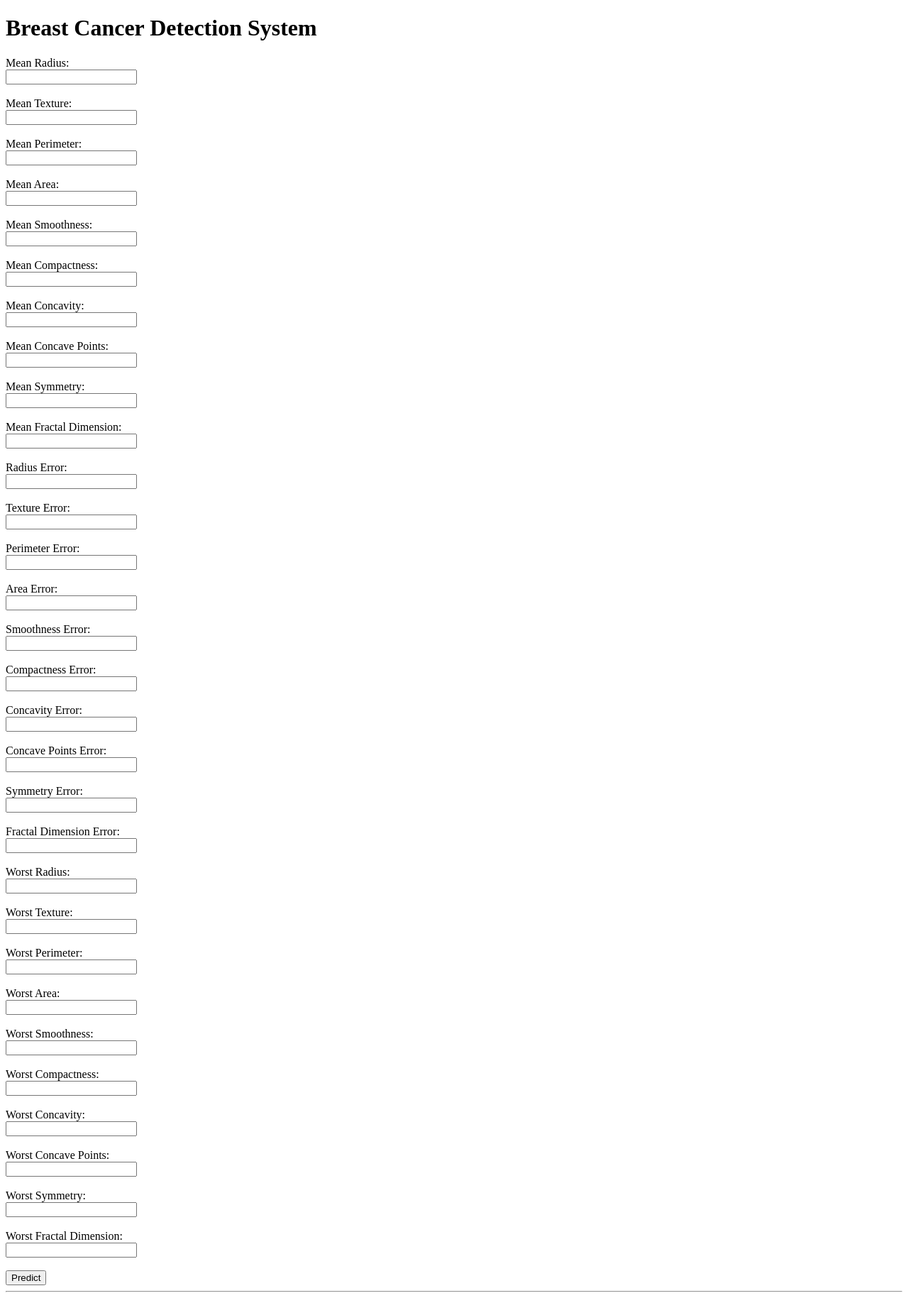
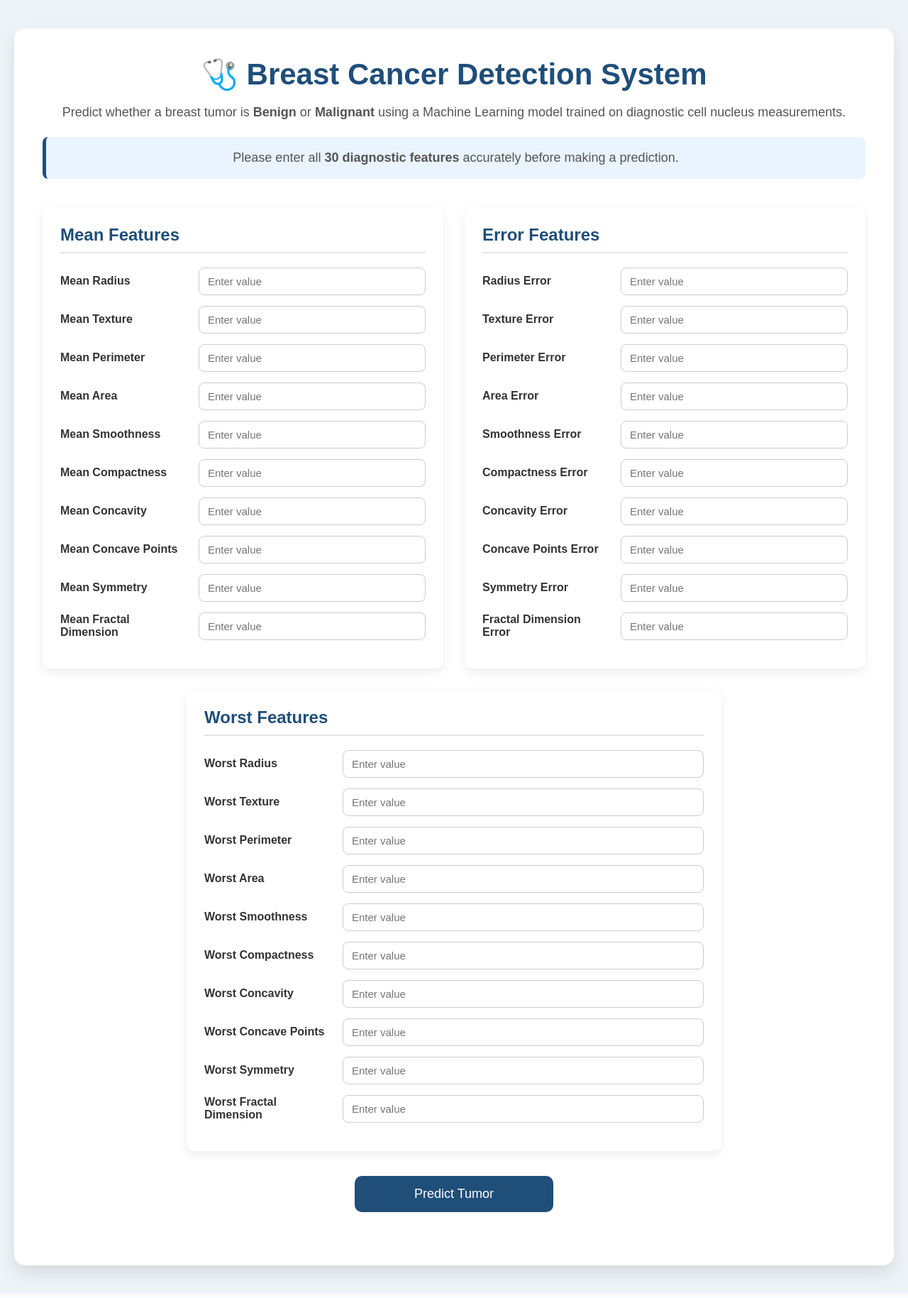
Before and after one commit to aasthashukla70/Breast-Cancer-Prediction-ML, a Flask app: page / in a window 1280 px wide. Shown: the whole page at 71% size. Run offline with Flask 3, Linux system fonts and the light colour scheme; parts of the project's set-up code (start-up, migrations or seed data) failed here and were passed over.

Commit message:
Enhance UI and improve Flask application structure

```diff
--- a/app.py
+++ b/app.py
@@ -1,16 +1,70 @@
 from flask import Flask, render_template, request
 import joblib
+
 app = Flask(__name__)
+
+# Load the trained Machine Learning model
 model = joblib.load("models/model.pkl")
+scaler = joblib.load("models/scaler.pkl")
 
+# Feature lists for HTML generation
+mean_features = [
+    ("Mean Radius", "mean_radius"),
+    ("Mean Texture", "mean_texture"),
+    ("Mean Perimeter", "mean_perimeter"),
+    ("Mean Area", "mean_area"),
+    ("Mean Smoothness", "mean_smoothness"),
+    ("Mean Compactness", "mean_compactness"),
+    ("Mean Concavity", "mean_concavity"),
+    ("Mean Concave Points", "mean_concave_points"),
+    ("Mean Symmetry", "mean_symmetry"),
+    ("Mean Fractal Dimension", "mean_fractal_dimension")
+]
+
+error_features = [
+    ("Radius Error", "radius_error"),
+    ("Texture Error", "texture_error"),
+    ("Perimeter Error", "perimeter_error"),
+    ("Area Error", "area_error"),
+    ("Smoothness Error", "smoothness_error"),
+    ("Compactness Error", "compactness_error"),
+    ("Concavity Error", "concavity_error"),
+    ("Concave Points Error", "concave_points_error"),
+    ("Symmetry Error", "symmetry_error"),
+    ("Fractal Dimension Error", "fractal_dimension_error")
+]
+
+worst_features = [
+    ("Worst Radius", "worst_radius"),
+    ("Worst Texture", "worst_texture"),
+    ("Worst Perimeter", "worst_perimeter"),
+    ("Worst Area", "worst_area"),
+    ("Worst Smoothness", "worst_smoothness"),
+    ("Worst Compactness", "worst_compactness"),
+    ("Worst Concavity", "worst_concavity"),
+    ("Worst Concave Points", "worst_concave_points"),
+    ("Worst Symmetry", "worst_symmetry"),
+    ("Worst Fractal Dimension", "worst_fractal_dimension")
+]
+
+
+# Home Page
 @app.route("/")
 def home():
-    return render_template("index.html", prediction=None)
+    return render_template(
+        "index.html",
+        prediction=None,
+        mean_features=mean_features,
+        error_features=error_features,
+        worst_features=worst_features
+    )
 
 
+# Prediction Route
 @app.route("/predict", methods=["POST"])
 def predict():
 
+    # Read all 30 features in the correct order
     features = [
         float(request.form["mean_radius"]),
         float(request.form["mean_texture"]),
@@ -22,6 +76,7 @@ def predict():
         float(request.form["mean_concave_points"]),
         float(request.form["mean_symmetry"]),
         float(request.form["mean_fractal_dimension"]),
+
         float(request.form["radius_error"]),
         float(request.form["texture_error"]),
         float(request.form["perimeter_error"]),
@@ -32,6 +87,7 @@ def predict():
         float(request.form["concave_points_error"]),
         float(request.form["symmetry_error"]),
         float(request.form["fractal_dimension_error"]),
+
         float(request.form["worst_radius"]),
         float(request.form["worst_texture"]),
         float(request.form["worst_perimeter"]),
@@ -43,14 +99,21 @@ def predict():
         float(request.form["worst_symmetry"]),
         float(request.form["worst_fractal_dimension"])
     ]
-    prediction = model.predict([features])
 
-    if prediction[0] == 1:
-     prediction = "Benign"
-    else:
-        prediction = "Malignant"
+    # Predict
+    scaled_features = scaler.transform([features])
 
-    return render_template("index.html", prediction=prediction)
+    prediction = model.predict(scaled_features)[0]
+
+    prediction = "Benign" if prediction == 1 else "Malignant"
+
+    return render_template(
+        "index.html",
+        prediction=prediction,
+        mean_features=mean_features,
+        error_features=error_features,
+        worst_features=worst_features
+    )
 
 
 if __name__ == "__main__":
--- /dev/null
+++ b/static/style/style.css
@@ -0,0 +1,198 @@
+*{
+    margin:0;
+    padding:0;
+    box-sizing:border-box;
+}
+
+body{
+    font-family:Arial, Helvetica, sans-serif;
+    background:#eef3f8;
+    color:#333;
+    padding:40px 20px;
+}
+
+.container{
+    max-width:1300px;
+    margin:auto;
+    background:#fff;
+    padding:40px;
+    border-radius:15px;
+    box-shadow:0 10px 25px rgba(0,0,0,.1);
+}
+
+.hero{
+    text-align:center;
+    margin-bottom:40px;
+}
+
+.hero h1{
+    color:#1f4e79;
+    font-size:42px;
+    margin-bottom:15px;
+}
+
+.hero p{
+    font-size:18px;
+    color:#555;
+    line-height:1.6;
+}
+
+.info-box{
+    margin-top:20px;
+    padding:15px;
+    background:#e9f4ff;
+    border-left:5px solid #1f4e79;
+    border-radius:8px;
+}
+
+.feature-grid{
+    display:grid;
+    grid-template-columns:1fr 1fr;
+    gap:30px;
+    margin-bottom:30px;
+}
+
+.feature-card{
+    background:white;
+    border-radius:12px;
+    padding:25px;
+    box-shadow:0 5px 15px rgba(0,0,0,.08);
+}
+
+.feature-card h2{
+    color:#1f4e79;
+    margin-bottom:20px;
+    border-bottom:2px solid #e5e5e5;
+    padding-bottom:10px;
+}
+
+.worst-card{
+    width:65%;
+    margin:30px auto;
+}
+
+.input-row{
+    display:grid;
+    grid-template-columns:180px 1fr;
+    align-items:center;
+    gap:15px;
+    margin-bottom:15px;
+}
+
+.input-row label{
+    font-weight:bold;
+}
+
+.input-row input{
+    width:100%;
+    padding:10px 12px;
+    border:1px solid #ccc;
+    border-radius:8px;
+    font-size:15px;
+    transition:.3s;
+}
+
+.input-row input:focus{
+    outline:none;
+    border-color:#1f4e79;
+    box-shadow:0 0 8px rgba(31,78,121,.25);
+}
+
+button{
+    display:block;
+    width:280px;
+    margin:35px auto;
+    padding:15px;
+    background:#1f4e79;
+    color:white;
+    border:none;
+    border-radius:10px;
+    font-size:18px;
+    cursor:pointer;
+    transition:.3s;
+}
+
+button:hover{
+    background:#163c5e;
+    transform:translateY(-2px);
+}
+
+
+
+.result{
+    margin-top:35px;
+    padding:25px;
+    border-radius:10px;
+    background:#eef7ff;
+    border-left:6px solid #1f4e79;
+    text-align:center;
+}
+
+.result h2{
+    color:#1f4e79;
+    margin-bottom:10px;
+}
+
+.result p{
+    font-size:30px;
+    font-weight:bold;
+}
+
+@media(max-width:900px){
+
+.feature-grid{
+    grid-template-columns:1fr;
+}
+
+.input-row{
+    grid-template-columns:1fr;
+}
+
+.hero h1{
+    font-size:34px;
+}
+
+.container{
+    padding:20px;
+}
+
+}
+.result{
+    margin-top:35px;
+    padding:30px;
+    border-radius:12px;
+    text-align:center;
+}
+
+.result h2{
+    margin-bottom:10px;
+}
+
+.result p{
+    font-size:32px;
+    font-weight:bold;
+    margin-bottom:10px;
+}
+
+.result span{
+    font-size:15px;
+    color:#444;
+}
+
+.benign{
+    background:#e8f8ec;
+    border-left:8px solid #28a745;
+}
+
+.benign p{
+    color:#1e7e34;
+}
+
+.malignant{
+    background:#fdeaea;
+    border-left:8px solid #dc3545;
+}
+
+.malignant p{
+    color:#b21f2d;
+}
--- a/templates/index.html
+++ b/templates/index.html
@@ -1,117 +1,147 @@
 <!DOCTYPE html>
-<html>
+<html lang="en">
 
 <head>
+    <meta charset="UTF-8">
+    <meta name="viewport" content="width=device-width, initial-scale=1.0">
     <title>Breast Cancer Detection</title>
+
+    <link rel="stylesheet" href="{{ url_for('static', filename='style/style.css') }}">
+
 </head>
 
 <body>
 
-    <h1>Breast Cancer Detection System</h1>
+<div class="container">
 
-<form action="/predict" method="POST">
+   <div class="hero">
 
-    <label>Mean Radius:</label><br>
-    <input type="number" name="mean_radius" step="any" required><br><br>
+    <h1>🩺 Breast Cancer Detection System</h1>
 
-    <label>Mean Texture:</label><br>
-    <input type="number" name="mean_texture" step="any" required><br><br>
+    <p>
+        Predict whether a breast tumor is <strong>Benign</strong> or
+        <strong>Malignant</strong> using a Machine Learning model trained on
+        diagnostic cell nucleus measurements.
+    </p>
 
-    <label>Mean Perimeter:</label><br>
-    <input type="number" name="mean_perimeter" step="any" required><br><br>
+    <div class="info-box">
 
-    <label>Mean Area:</label><br>
-    <input type="number" name="mean_area" step="any" required><br><br>
+        <p>
+            Please enter all <strong>30 diagnostic features</strong> accurately
+            before making a prediction.
+        </p>
 
-    <label>Mean Smoothness:</label><br>
-    <input type="number" name="mean_smoothness" step="any" required><br><br>
+    </div>
 
-    <label>Mean Compactness:</label><br>
-    <input type="number" name="mean_compactness" step="any" required><br><br>
+</div>
 
-    <label>Mean Concavity:</label><br>
-    <input type="number" name="mean_concavity" step="any" required><br><br>
+    <form action="/predict" method="POST">
 
-    <label>Mean Concave Points:</label><br>
-    <input type="number" name="mean_concave_points" step="any" required><br><br>
+    <div class="feature-grid">
 
-    <label>Mean Symmetry:</label><br>
-    <input type="number" name="mean_symmetry" step="any" required><br><br>
+        <!-- Mean Features -->
 
-    <label>Mean Fractal Dimension:</label><br>
-    <input type="number" name="mean_fractal_dimension" step="any" required><br><br>
+        <div class="feature-card">
 
-    <label>Radius Error:</label><br>
-    <input type="number" name="radius_error" step="any" required><br><br>
+            <h2>Mean Features</h2>
 
-    <label>Texture Error:</label><br>
-    <input type="number" name="texture_error" step="any" required><br><br>
+            {% for label, name in mean_features %}
 
-    <label>Perimeter Error:</label><br>
-    <input type="number" name="perimeter_error" step="any" required><br><br>
+            <div class="input-row">
 
-    <label>Area Error:</label><br>
-    <input type="number" name="area_error" step="any" required><br><br>
+                <label>{{ label }}</label>
 
-    <label>Smoothness Error:</label><br>
-    <input type="number" name="smoothness_error" step="any" required><br><br>
+                <input
+                    type="number"
+                    name="{{ name }}"
+                    step="any"
+                    placeholder="Enter value"
+                    required
+                >
 
-    <label>Compactness Error:</label><br>
-    <input type="number" name="compactness_error" step="any" required><br><br>
+            </div>
 
-    <label>Concavity Error:</label><br>
-    <input type="number" name="concavity_error" step="any" required><br><br>
+            {% endfor %}
 
-    <label>Concave Points Error:</label><br>
-    <input type="number" name="concave_points_error" step="any" required><br><br>
+        </div>
 
-    <label>Symmetry Error:</label><br>
-    <input type="number" name="symmetry_error" step="any" required><br><br>
+        <!-- Error Features -->
 
-    <label>Fractal Dimension Error:</label><br>
-    <input type="number" name="fractal_dimension_error" step="any" required><br><br>
+        <div class="feature-card">
 
-    <label>Worst Radius:</label><br>
-    <input type="number" name="worst_radius" step="any" required><br><br>
+            <h2>Error Features</h2>
 
-    <label>Worst Texture:</label><br>
-    <input type="number" name="worst_texture" step="any" required><br><br>
+            {% for label, name in error_features %}
 
-    <label>Worst Perimeter:</label><br>
-    <input type="number" name="worst_perimeter" step="any" required><br><br>
+            <div class="input-row">
 
-    <label>Worst Area:</label><br>
-    <input type="number" name="worst_area" step="any" required><br><br>
+                <label>{{ label }}</label>
 
-    <label>Worst Smoothness:</label><br>
-    <input type="number" name="worst_smoothness" step="any" required><br><br>
+                <input
+                    type="number"
+                    name="{{ name }}"
+                    step="any"
+                    placeholder="Enter value"
+                    required
+                >
 
-    <label>Worst Compactness:</label><br>
-    <input type="number" name="worst_compactness" step="any" required><br><br>
+            </div>
 
-    <label>Worst Concavity:</label><br>
-    <input type="number" name="worst_concavity" step="any" required><br><br>
+            {% endfor %}
 
-    <label>Worst Concave Points:</label><br>
-    <input type="number" name="worst_concave_points" step="any" required><br><br>
+        </div>
 
-    <label>Worst Symmetry:</label><br>
-    <input type="number" name="worst_symmetry" step="any" required><br><br>
+    </div>
 
-    <label>Worst Fractal Dimension:</label><br>
-    <input type="number" name="worst_fractal_dimension" step="any" required><br><br>
+    <!-- Worst Features -->
 
-    <input type="submit" value="Predict">
+    <div class="feature-card worst-card">
+
+        <h2>Worst Features</h2>
+
+        {% for label, name in worst_features %}
+
+        <div class="input-row">
+
+            <label>{{ label }}</label>
+
+            <input
+                type="number"
+                name="{{ name }}"
+                step="any"
+                placeholder="Enter value"
+                required
+            >
+
+        </div>
+
+        {% endfor %}
+
+    </div>
+
+    <button type="submit">
+        Predict Tumor
+    </button>
 
 </form>
 
-    <hr>
+{% if prediction %}
 
-    {% if prediction %}
+<div class="result {% if prediction == 'Benign' %}benign{% else %}malignant{% endif %}">
 
-        <h2>{{ prediction }}</h2>
+    <h2>Prediction Result</h2>
 
-    {% endif %}
+    <p>{{ prediction }}</p>
+
+    <span>
+        Generated using the Machine Learning model.
+    </span>
+
+</div>
+
+{% endif %}
+
+</div>
 
 </body>
 
```
Also changed, not shown: 1 other file.
